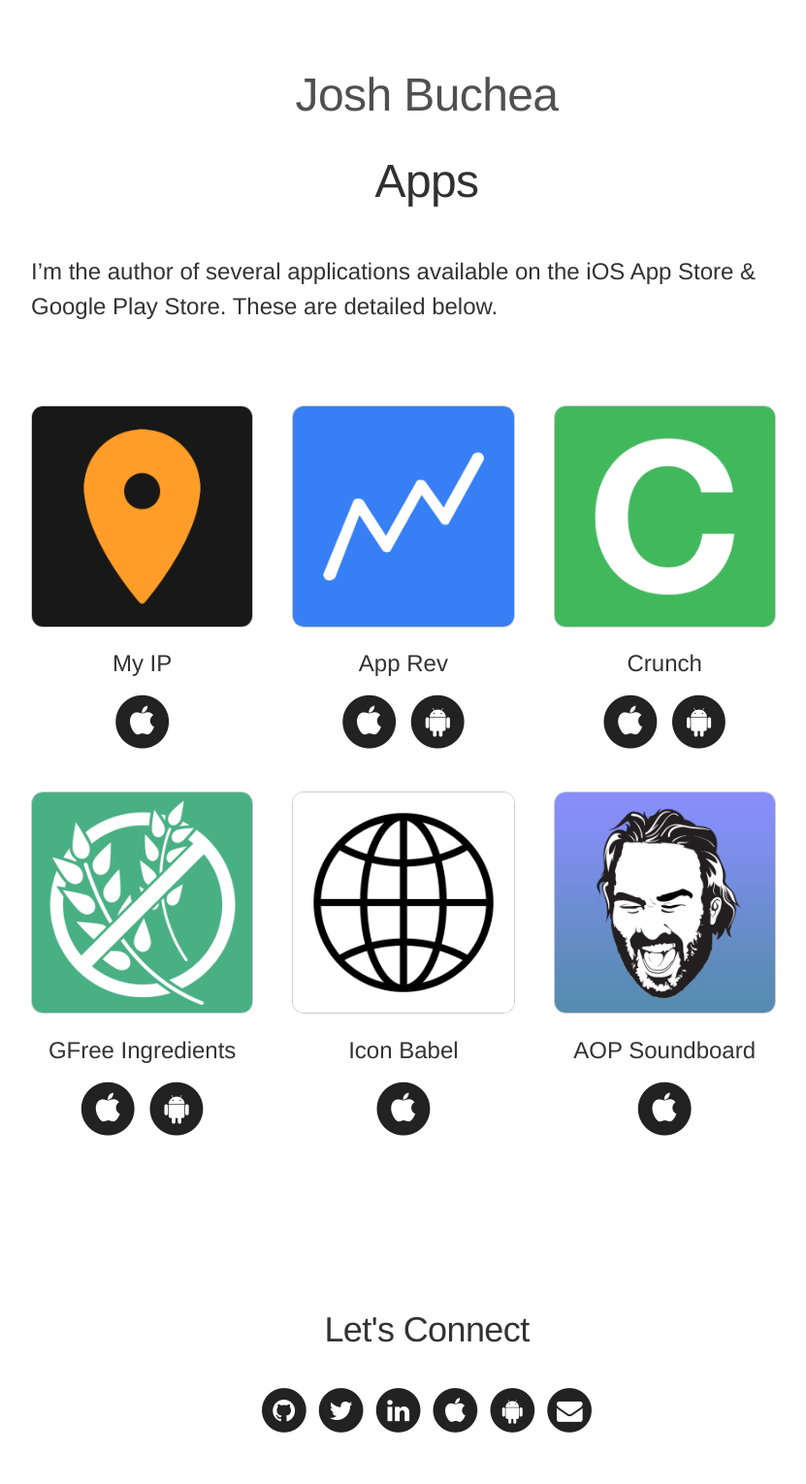
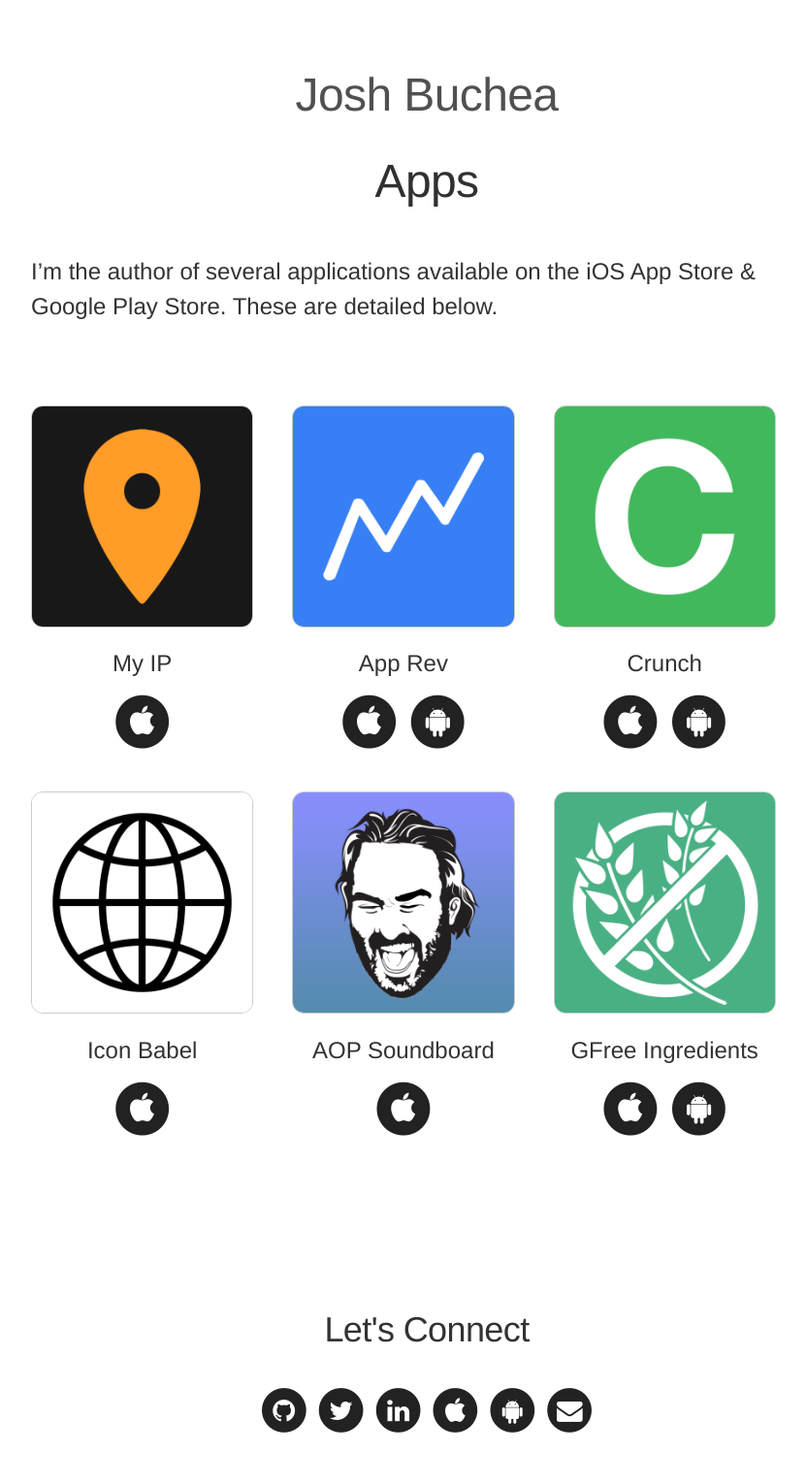
Before and after one commit to joshbuchea/joshbuchea.com, a Jekyll site: the page built from apps.md, in a window 1280 px wide. Shown: the whole page at 97% size, without its empty margins (200-1031 px from the left). Built offline with Jekyll 4.4.1, drawn with Linux system fonts in a browser that asks for light colours; nearby versions of some CDN libraries; some of the changed lines change nothing that is shown.

Commit message:
Re-order apps

```diff
--- a/_data/apps.yml
+++ b/_data/apps.yml
@@ -17,12 +17,6 @@
   ios: https://itunes.apple.com/app/id912209541?mt=8&amp;at=11l7ss&amp;ct=joshbucheadotcom
   android: https://play.google.com/store/apps/details?id=com.joshbuchea.crunch
 
-- name: GFree Ingredients
-  desc: A simple gluten free ingredients reference
-  icon: app-icon-gfree_512@2x.png
-  ios: https://itunes.apple.com/app/id952035870?mt=8&at=11l7ss&ct=joshbucheadotcom
-  android: https://play.google.com/store/apps/details?id=com.joshbuchea.gfreeing
-
 - name: Icon Babel
   desc: Transcend language barriers with icons
   icon: app-icon-iconbabel_512@2x.png
@@ -32,3 +26,9 @@
   desc: A soundboard I made for musician and podcaster Jason Auer (AKA the Auer of Power)
   icon: app-icon-aopsb_512@2x.png
   ios: https://itunes.apple.com/app/id572835381?mt=8&at=11l7ss&ct=joshbucheadotcom
+
+- name: GFree Ingredients
+  desc: A simple gluten free ingredients reference
+  icon: app-icon-gfree_512@2x.png
+  ios: https://itunes.apple.com/app/id952035870?mt=8&at=11l7ss&ct=joshbucheadotcom
+  android: https://play.google.com/store/apps/details?id=com.joshbuchea.gfreeing
```
